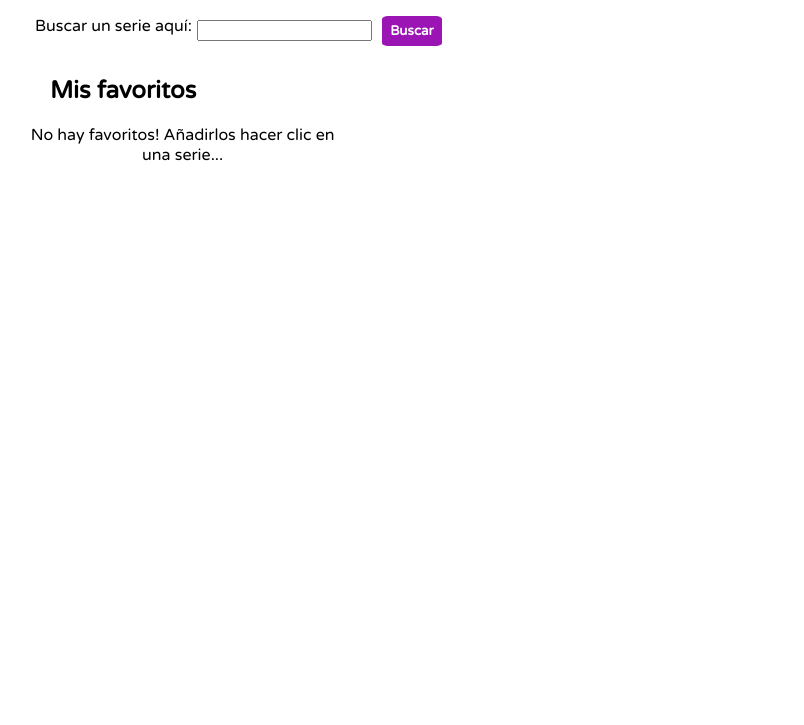
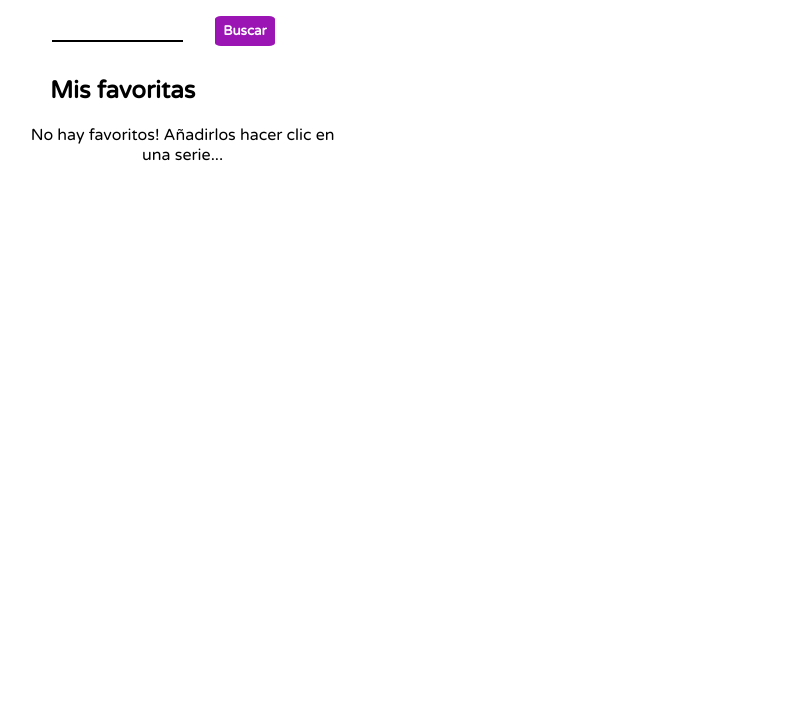
Before and after one commit to m-m-e/f-m2-evaluacion-final-m-m-e, a website: page _src/templates/index.html in a window 1280 px wide. Shown: the part 75-800 px from the top of the page, without its empty margins (10-814 px from the left). Drawn offline with nearby package versions, Linux system fonts and the light colour scheme; files that its build step writes are made by us from their sources.

Commit message:
Change input style

```diff
--- a/_src/assets/scss/main.scss
+++ b/_src/assets/scss/main.scss
@@ -28,16 +28,17 @@ body {
 }
 
 .label {
-	width: 50%;
-	flex-grow: 1;
-	margin: auto;
-	padding-bottom: 10px;
+	display: none;
 
 }
 
 .input {
 	width: 50%;
 	margin: auto;
+	border: none;
+	border-bottom: 2px solid $color-black;
+	font-family: $font-main;
+	padding: 2px;
 }
 
 .btn {
@@ -135,8 +136,8 @@ body {
 	background: $color-lightpink;
 }
 
-// .results-message {
-// 	list-style: none;
-// 	border: 2px dashed $color-purple;
-// 	padding: 10px;
-// }
+.results-message {
+	list-style: none;
+	border: 2px dashed $color-purple;
+	padding: 10px;
+}
--- a/_src/templates/index.html
+++ b/_src/templates/index.html
@@ -14,13 +14,13 @@
     <h1 class="title">Buscador de series</h1>
 
     <div class="search-box">
-      <label for="search" class="label">Buscar un serie aquí:</label>
+      <label for="search" class="label">Buscar una serie aquí:</label>
       <input type="text" id="search" class="input">
 
       <span class="button-box"><button class="btn">Buscar</button></span>
     </div>
 
-    <h2 class="favorites-heading">Mis favoritos</h2>
+    <h2 class="favorites-heading">Mis favoritas</h2>
     <div class="results-box">
       <ul class="favorites"></ul>
 
```
